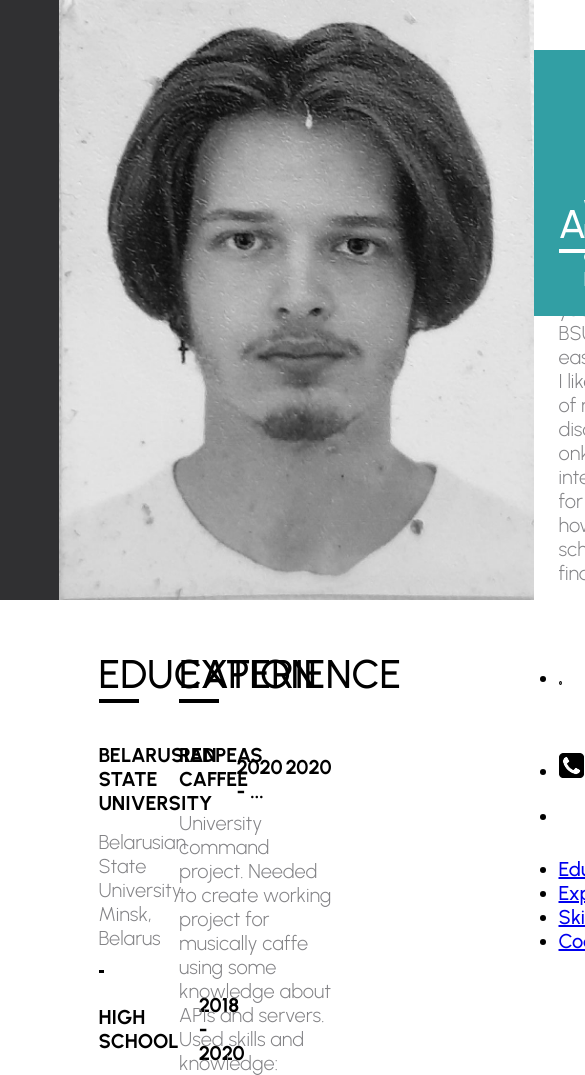
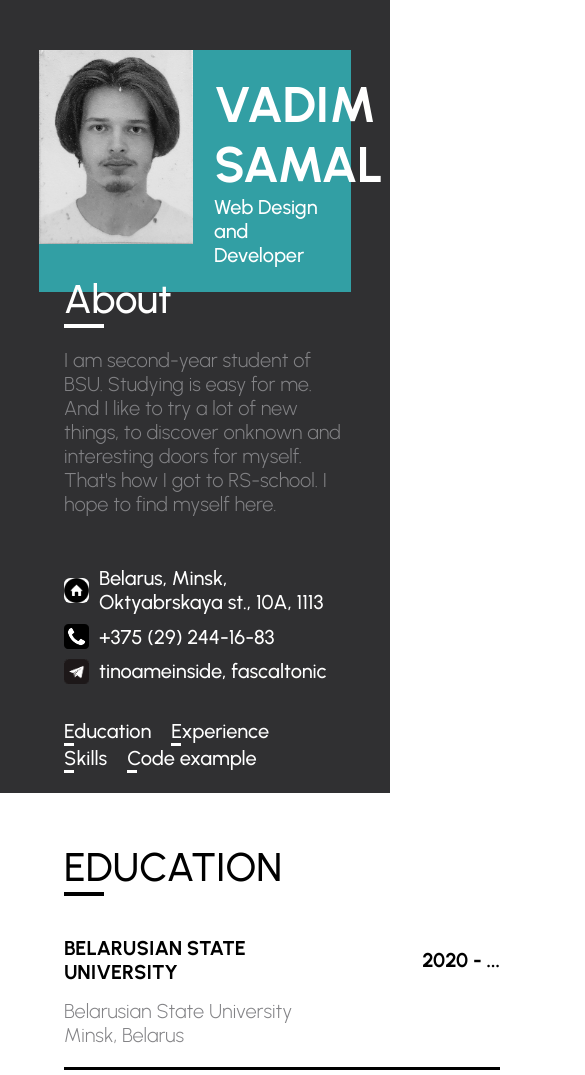
Before and after one commit to casder-succ/rsschool-cv, a plain HTML site: page index.html in a window 390 px wide. Shown: the top 1075 px of the page, 585 px wide, since content can reach past the window. Drawn offline with nearby package versions, Linux system fonts and the light colour scheme.

Commit message:
feat: add adaptive to 1020px screens

```diff
--- a/styles/style.css
+++ b/styles/style.css
@@ -6,16 +6,22 @@
     box-sizing: border-box;
 }
 
+html {
+    scroll-behavior: smooth;
+}
+
 body {
     font-family: 'Urbanist', sans-serif;
     line-height: 1.2;
     font-size: 20px;
 }
 
-
-
 p {
     font-weight: 300;
+}
+
+li {
+    list-style-type: none;
 }
 
 .light {
@@ -72,8 +78,9 @@ h3 {
 }
 
 .header {
-    height: 600px;
+    min-height: 600px;
     background: #303032;
+    height: auto;
 }
 
 .header-flex {
@@ -83,19 +90,21 @@ h3 {
 }
 
 .wrap {
-    max-width: 70%;
+    max-width: 80%;
     margin: 0 auto;
 }
 
 .avatar {
+    display: flex;
+    align-items: center;
     max-height: 600px;
     max-width: 475px;
     width: auto;
 }
 
 .avatar__image {
-    height: 600px;
-    width: 475px;
+    width: 100%;
+    height: auto;
     object-fit: cover;
     filter: grayscale(100%);
 }
@@ -143,14 +152,18 @@ h3 {
 .contacts {
     display: flex;
     flex-wrap: wrap;
+    margin-bottom: 25px;
+}
+
+.contacts li {
+    margin-right: 20px;
+    margin-bottom: 10px;
 }
 
 .contacts__item {
     display: flex;
     flex-wrap: nowrap;
     align-items: center;
-    margin-bottom: 10px;
-    margin-right: 10px;
 }
 
 .contacts__item__logo {
@@ -170,6 +183,38 @@ h3 {
 .contacts__item-text {
     color: white;
     font-weight: 500;
+}
+
+.navigation {
+    margin-bottom: 20px;
+}
+
+.navigation ul {
+    display: flex;
+    flex-wrap: wrap;
+}
+
+.navigation li {
+    margin-right: 20px;
+
+}
+
+.navigation a {
+    text-decoration: none;
+    color: white;
+}
+
+.navigation a:after {
+    background: white;
+    display: block;
+    content: "";
+    height: 3px;
+    width: 10px;
+    transition: width .3s ease-in-out;
+}
+
+.navigation a:hover:after {
+    width: 100%;
 }
 
 /* Start main block */
@@ -265,6 +310,29 @@ h3 {
     color: #838386;
 }
 
+.projects {
+    margin-bottom: 25px;
+}
+
+.projects__item a {
+    display: block;
+    max-width: 400px;
+    max-height: 300px;
+    overflow: hidden;
+}
+
+.projects__item a img {
+    height: 300px;
+    width: 100%;
+    object-fit: cover;
+    transition: 0.5s;
+}
+
+
+.projects__item a:hover img {
+    transform: scale(1.2);
+}
+
 .skills-boxes {
     padding: 20px 0;
     display: flex;
@@ -316,6 +384,10 @@ h3 {
 .progress-bar>.hard-work {width: 85%;}
 .progress-bar>.trainability {width: 90%;}
 
+.english {
+    margin-bottom: 25px;
+}
+
 footer {
     padding: 25px 0 50px 50px;
 }
@@ -327,7 +399,9 @@ footer {
 
 footer .wrap {
     display: flex;
-    align-items: center;justify-content: space-between;
+    align-items: center;
+    justify-content: space-between;
+    flex-wrap: wrap;
 }
 
 .footer-link {
@@ -348,3 +422,64 @@ footer .wrap {
     font-size: 50px;
     font-weight: 500;
 }
+
+.code-example {
+    margin-bottom: 25px;
+}
+
+
+@media screen and (max-width: 1050px){
+    .header-flex {
+        flex-wrap: wrap;
+        position: relative;
+    }
+    .avatar {
+        margin: 0 auto;
+        height: 134px;
+        width: auto;
+        position: absolute;
+        z-index: 2;
+        top: 50px;
+        left: 0;
+    }
+    .avatar__image {
+        height: 100%;
+    }
+    .header_title {
+        margin-left: 75px;
+    }
+    .header__preview .subtitle {
+        margin-left: 75px;
+    }
+    .main-content {
+        grid-template-columns: 1fr;
+    }
+
+    .education {
+        margin-right: 0;
+        padding-left: 25px;
+    }
+
+    .reference {
+        margin-right: -40px;
+        margin-bottom: 50px;
+    }
+
+    .footer-head {
+        flex-basis: 100%;
+    }
+}
+
+@media screen and (max-width: 702px){
+    .about {
+        margin-top: 275px;
+    }
+
+    .avatar {
+        height: 194px;
+    }
+
+    .header__preview{
+        padding-left: 100px;
+    }
+}
```
